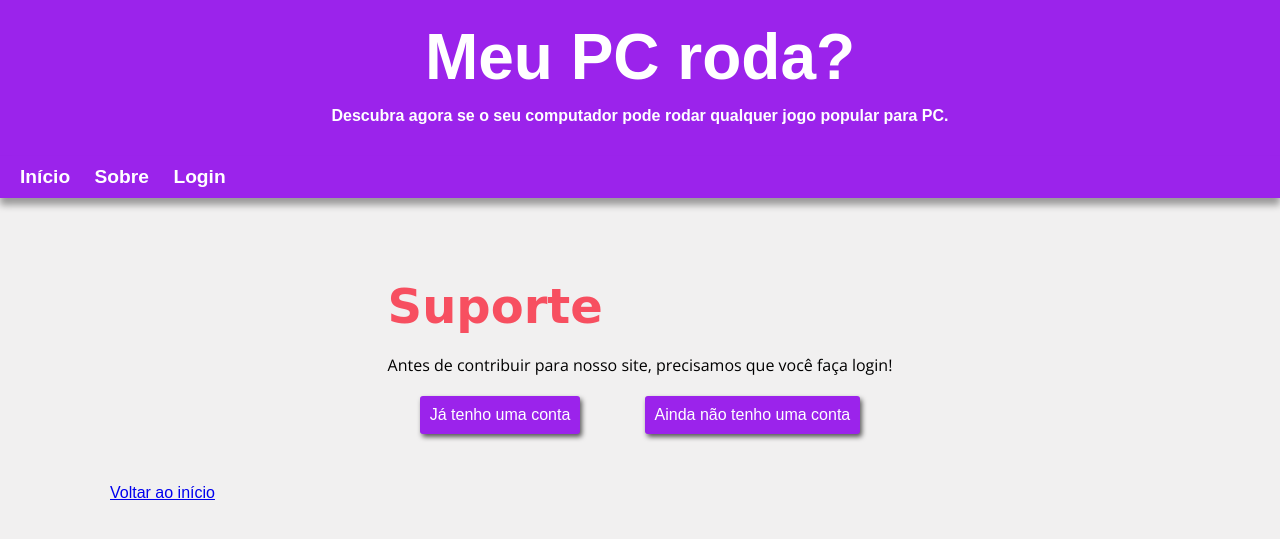
After one commit to Uniao-Caixa-Baixa/ProjetoUCB, a web app: file pages/suporte.html in a window 1280 px wide. The commit adds this page. Shown: the top 539 px of the page. Run offline with its HTML, style and script files only (its server is not run), Linux system fonts and the light colour scheme; some web fonts are replaced.

Commit message:
Adiciona página Suporte
A página conterá ajuda e opções de suporte por parte da comunidade
- As opções de login e registro foram movidas para esta página

```diff
--- a/css/style.css
+++ b/css/style.css
@@ -223,12 +223,19 @@ section{
     background: white;
 }
 
+.button-box{
+    display: flex;
+    flex-direction: row;
+    justify-content: space-around;
+    flex-wrap: wrap;
+}
+
 #pc-form{
     background-color: var(--cor-primaria);
     border-radius: 3px;
 }
 
-#pc-form h2, #pc-form p, #pc-form label{
+#pc-form h2, #pc-form p, #pc-form label, #pc-form a{
     color: white;
 }
 
--- a/index.html
+++ b/index.html
@@ -25,9 +25,6 @@
                     <p>A proposta do nosso site é facilitar a vida do usuário médio que deseja jogar algum jogo, porém não possui domínio de hardware e suas capacidades. Desse modo, o usuário vai apenas informar sobre sua máquina e o jogo desejado, e o resto nós iremos executar.</p>
                     <h3>Como funciona?</h3>
                     <p>Nosso sistema pede apenas para você inserir informações sobre seu hardware e o jogo que deseja, e após isso iremos analisar sua máquina e observar se o computador suporta ou não determinado jogo de sua escolha. </p>
-                    <a class="p-button" href="./pages/login.html">Faça login agora</a>
-                    <p>Ainda não tem sua conta? Faça seu registro agora mesmo!</p>
-                    <a class='p-button' href="./pages/registro.html">Registrar</a>
             </section>
             <section id="pc-form">
                 <h2>Meu PC roda?</h2>
@@ -55,6 +52,7 @@
                         <option value="">RTX 2060 1080</option>
                         <option value="">AMD Radeon RX 580</option>
                     </select>
+                    <a href="./pages/suporte.html">Não encontrei o componente que queria</a>
                     <input type="submit" class="p-button">
                 </form>
             </section>
--- /dev/null
+++ b/pages/suporte.html
@@ -0,0 +1,34 @@
+<!DOCTYPE html>
+<html lang="pt_br">
+<head>
+    <meta charset="UTF-8">
+    <meta http-equiv="X-UA-Compatible" content="IE=edge">
+    <meta name="viewport" content="width=device-width, initial-scale=1.0">
+    <link rel="shortcut icon" href="../favicon.ico" type="image/x-icon">
+    <link rel="stylesheet" href="../css/style.css">
+
+    <title>Meu PC roda?</title>
+</head>
+<body>
+    <header>
+        <h1>Meu PC roda?</h1>
+            <p><strong>Descubra agora se o seu computador pode rodar qualquer jogo popular para PC.</strong></p>
+        </header>
+        <nav>
+            <a href="#">Início</a>
+            <a href="#">Sobre</a>
+            <a href="#">Login</a>
+        </nav>
+    <main>
+        <section>
+            <h2>Suporte</h2>
+            <p>Antes de contribuir para nosso site, precisamos que você faça login!</p>
+            <div class="button-box">
+                <a class="p-button" href="./login.html">Já tenho uma conta</a>
+                <a class="p-button" href="./registro.html">Ainda não tenho uma conta</a>
+            </div>
+        </section>
+        <a href="../index.html">Voltar ao início</a>
+    </main>
+</body>
+</html>
```
